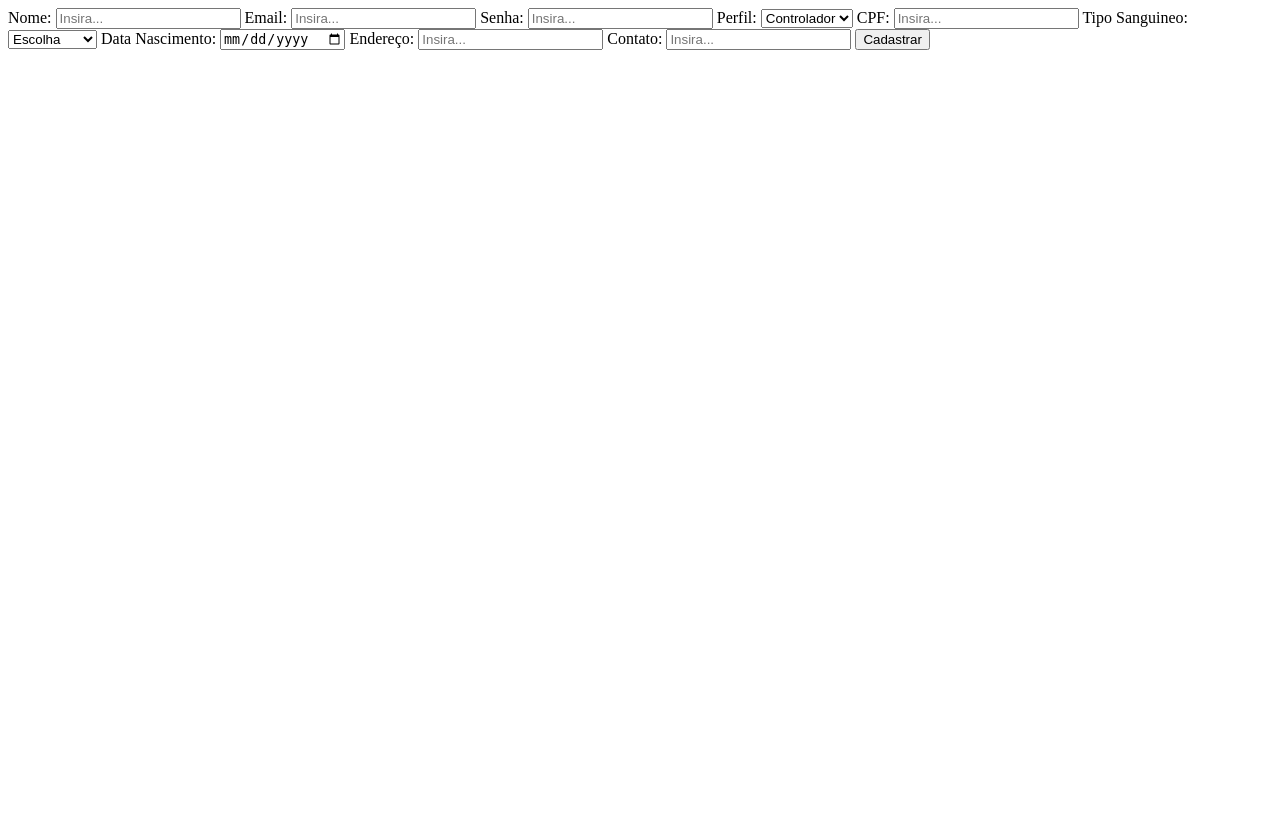
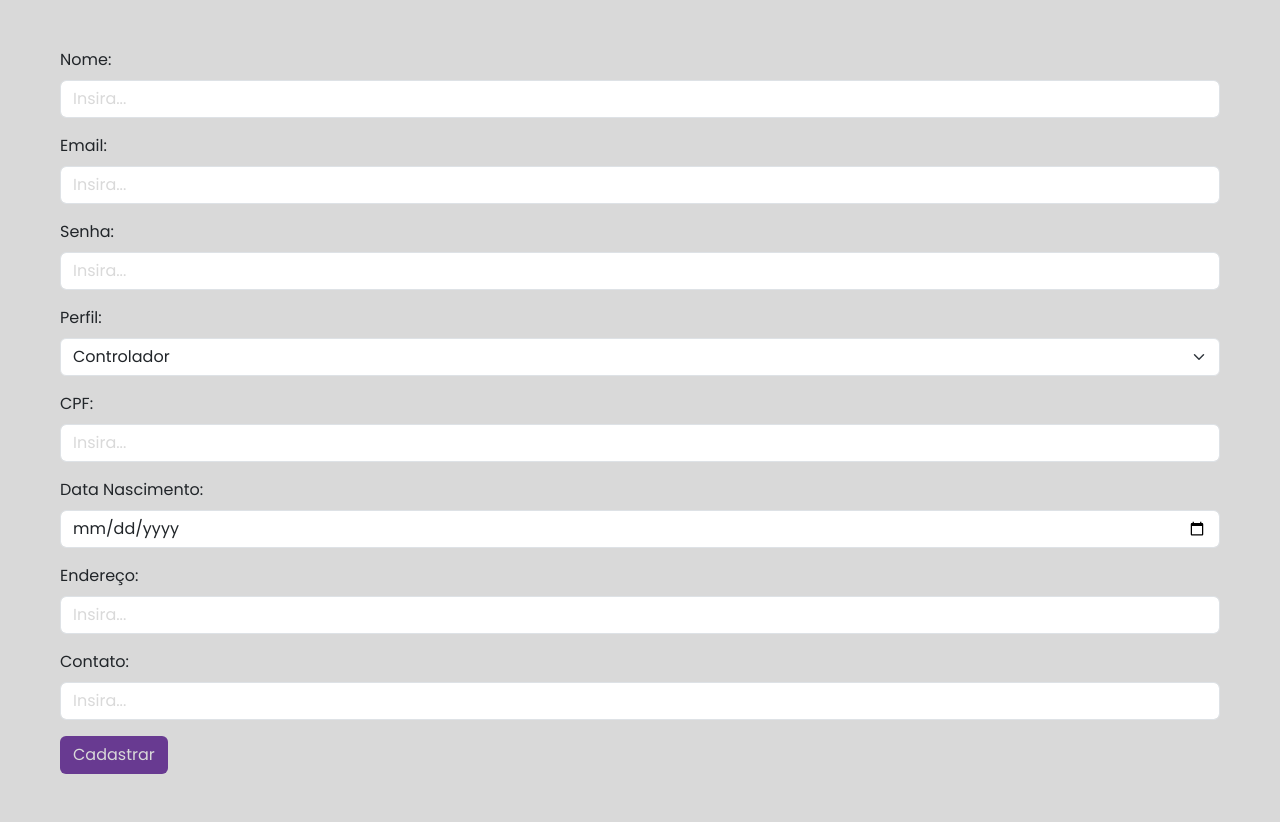
Before and after one commit to Marco-Tomasini/SA, a PHP site: page /public/create.php in a window 1280 px wide. Before the commit the page ends 50 px from the top, so only its background shows below. Run offline with PHP 8.4, Linux system fonts and the light colour scheme; the visitor is signed in with stand-in values (Sample User, id 1).

Commit message:
UPDATE - Create 2.0

```diff
--- a/public/create.php
+++ b/public/create.php
@@ -5,13 +5,13 @@ include 'db.php';
 session_start();
 
 
-if(empty($_SESSION["user_id"])){
+if (empty($_SESSION["user_id"])) {
     header("Location: ../index.php");
     exit;
 };
 
 $register_msg = "";
-if($_SERVER["REQUEST_METHOD"] === "POST" && isset($_POST['register'])){
+if ($_SERVER["REQUEST_METHOD"] === "POST" && isset($_POST['register'])) {
     $nome = $_POST['nome'] ?? "";
     $email = $_POST['email'] ?? "";
     $pass = $_POST['senha'] ?? "";
@@ -21,17 +21,17 @@ if($_SERVER["REQUEST_METHOD"] === "POST" && isset($_POST['register'])){
     $nascimento = $_POST['nascimento'] ?? "";
     $endereco = $_POST['endereco'] ?? "";
     $contato = $_POST['contato'] ?? "";
-    if($nome && $pass){
-        $stmt = $mysqli -> prepare("INSERT INTO usuario (nome, email, senha, perfil, CPF, tipo_sanguineo, data_nascimento, endereco, contato) VALUES (?, ?, ?, ?, ?, ?, ?, ?, ?)");
-        $stmt -> bind_param("sssssssss", $nome, $email, $pass, $perfil, $cpf, $sangue, $nascimento, $endereco, $contato);
+    if ($nome && $pass) {
+        $stmt = $mysqli->prepare("INSERT INTO usuario (nome, email, senha, perfil, CPF, tipo_sanguineo, data_nascimento, endereco, contato) VALUES (?, ?, ?, ?, ?, ?, ?, ?, ?)");
+        $stmt->bind_param("sssssssss", $nome, $email, $pass, $perfil, $cpf, $sangue, $nascimento, $endereco, $contato);
 
-        if($stmt->execute()){
+        if ($stmt->execute()) {
             $register_msg = "Usuário cadastrado com sucesso!";
-        }else{
+        } else {
             $register_msg = "Erro ao cadastrar novo usuário.";
         };
         $stmt->close();
-    }else{
+    } else {
         $register = "Preencha todos os campos.";
     };
 };
@@ -39,60 +39,70 @@ if($_SERVER["REQUEST_METHOD"] === "POST" && isset($_POST['register'])){
 
 <!DOCTYPE html>
 <html lang="en">
+
 <head>
     <meta charset="UTF-8">
     <meta name="viewport" content="width=device-width, initial-scale=1.0">
     <title>Document</title>
+
+    <link href="https://cdn.jsdelivr.net/npm/bootstrap@5.3.8/dist/css/bootstrap.min.css" rel="stylesheet" integrity="sha384-sRIl4kxILFvY47J16cr9ZwB07vP4J8+LH7qKQnuqkuIAvNWLzeN8tE5YBujZqJLB" crossorigin="anonymous">
+
+    <link rel="stylesheet" href="https://cdn.jsdelivr.net/npm/bootstrap-icons@1.13.1/font/bootstrap-icons.min.css">
+
+    <link rel="stylesheet" href="../styles/style.css">
 </head>
+
 <body>
-
-    <form method="POST">
-        <label for="nome">Nome: </label>
-        <input type="text" name="nome" placeholder="Insira...">
-
-        <label for="email">Email: </label>
-        <input type="text" name="email" placeholder="Insira...">
-
-        <label for="senha">Senha: </label>
-        <input type="password" name="senha" placeholder="Insira...">
-
-        <label for="perfil">Perfil: </label>
-        <select name="perfil" id="perfil">
+    <main>
+        <div class="container-fluid">
+            <form method="POST" class="p-5">
+                <div class="mb-3">
+                    <label for="nome" class="form-label">Nome: </label>
+                    <input type="text" name="nome" class="form-control" id="nome" placeholder="Insira...">
+                </div>
+                <div class="mb-3">
+                    <label for="email" class="form-label">Email:</label>
+                    <input type="email" class="form-control" id="email" name="email" placeholder="Insira...">
+                </div>
+                <div class="mb-3">
+                    <label for="senha" class="form-label">Senha: </label>
+                    <input type="password" class="form-control" id="senha" name="senha" placeholder="Insira...">
+                </div>
+                <div class="mb-3">
+                    <label for="perfil" class="form-label">Perfil: </label>
+                    <select class="form-select" name="perfil" id="perfil">
                         <option value="controlador">Controlador</option>
                         <option value="engenheiro">Engenheiro</option>
                         <option value="planejador">Planejador</option>
                         <option value="maquinista">Maquinista</option>
                         <option value="gerente">Gerente</option>
                     </select>
+                </div>
 
-        <label for="cpf">CPF: </label>
-        <input type="text" name="cpf" placeholder="Insira...">
+                <div class="mb-3">
+                    <label for="cpf" class="form-label">CPF: </label>
+                    <input type="text" class="form-control" id="cpf" name="cpf" placeholder="Insira...">
+                </div>
 
-        <label for="sangue">Tipo Sanguineo: </label>
-        <select name="sangue" id="sangue">
-            <option value="#" selected disabled>Escolha</option>
-            <option value="a+">A+</option>
-            <option value="a-">A-</option>
-            <option value="b+">B+</option>
-            <option value="b-">B-</option>
-            <option value="ab+">AB+</option>
-            <option value="ab-">AB-</option>
-            <option value="o+">O+</option>
-            <option value="o-">O-</option>
-            <option value="vermelinho">Vermelinho</option>
-        </select>
+                <div class="mb-3">
+                    <label for="nascimento" class="form-label">Data Nascimento: </label>
+                    <input type="date" class="form-control" id="nascimento" name="nascimento" placeholder="Insira...">
+                </div>
 
-        <label for="nascimento">Data Nascimento: </label>
-        <input type="date" name="nascimento" placeholder="Insira...">
+                <div class="mb-3">
+                    <label for="endereco" class="form-label">Endereço: </label>
+                    <input type="text" class="form-control" id="endereco" name="endereco" placeholder="Insira...">
+                </div>
 
-        <label for="endereco">Endereço: </label>
-        <input type="text" name="endereco" placeholder="Insira...">
+                <div class="mb-3">
+                    <label for="contato" class="form-label">Contato: </label>
+                    <input type="text" class="form-control" id="contato" name="contato" placeholder="Insira...">
+                </div>
 
-        <label for="contato">Contato: </label>
-        <input type="text" name="contato" placeholder="Insira...">
-
-        <button type="submit" name="register" value="1">Cadastrar</button>
+                <button type="submit" name="register" value="1" class="btn botaoCreate">Cadastrar</button>
             </form>
-
+        </div>
+    </main>
+    <script src="https://cdn.jsdelivr.net/npm/bootstrap@5.3.8/dist/js/bootstrap.bundle.min.js" integrity="sha384-FKyoEForCGlyvwx9Hj09JcYn3nv7wiPVlz7YYwJrWVcXK/BmnVDxM+D2scQbITxI" crossorigin="anonymous"></script>
 </body>
 </html>
--- a/styles/style.css
+++ b/styles/style.css
@@ -54,3 +54,8 @@ body {
     color: #D9D9D9;
     height: 10vh;
 }
+
+.botaoCreate {
+    background-color: #683A91;
+    color: #D9D9D9;
+}
```
Lines whose indentation alone changed are shown as unchanged.
